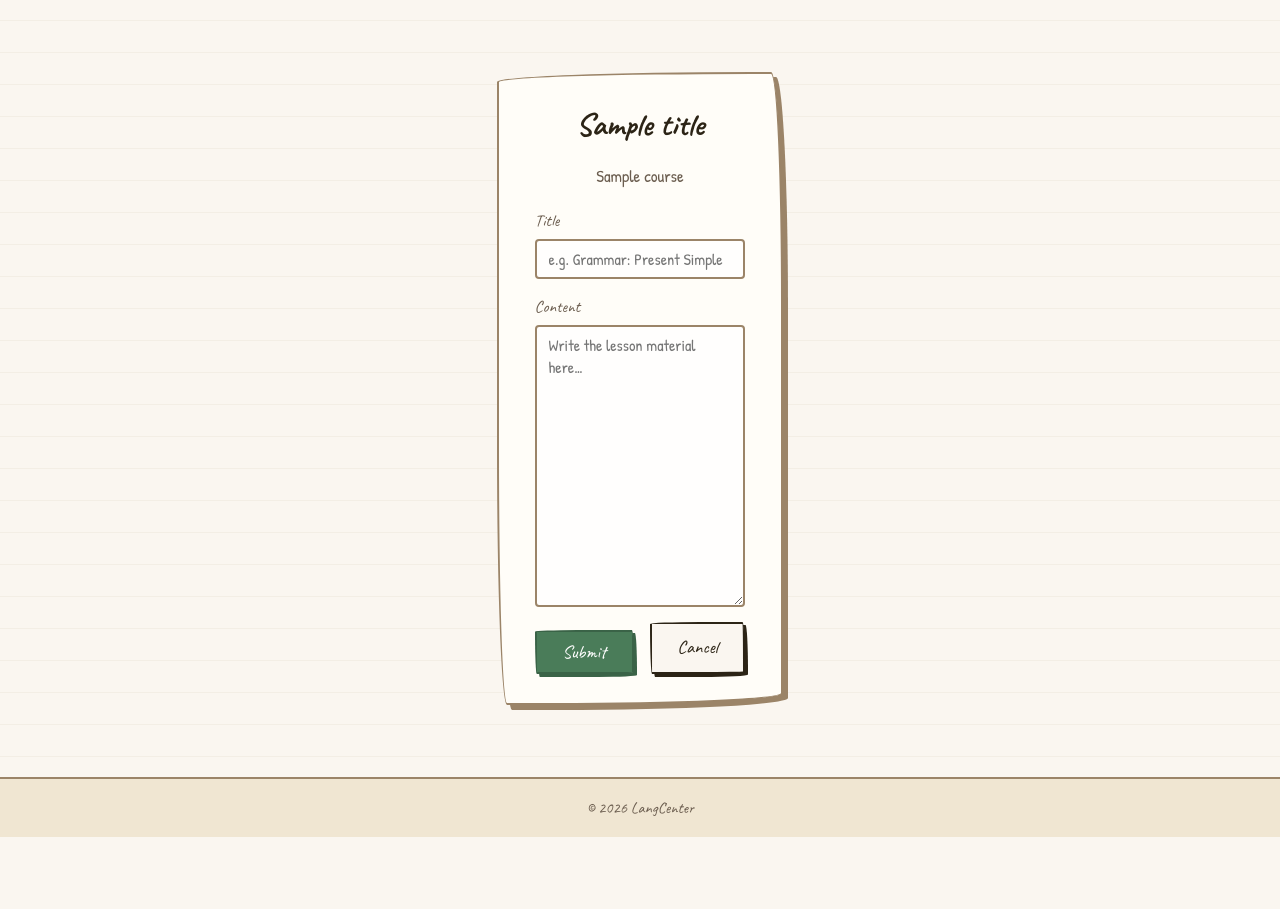
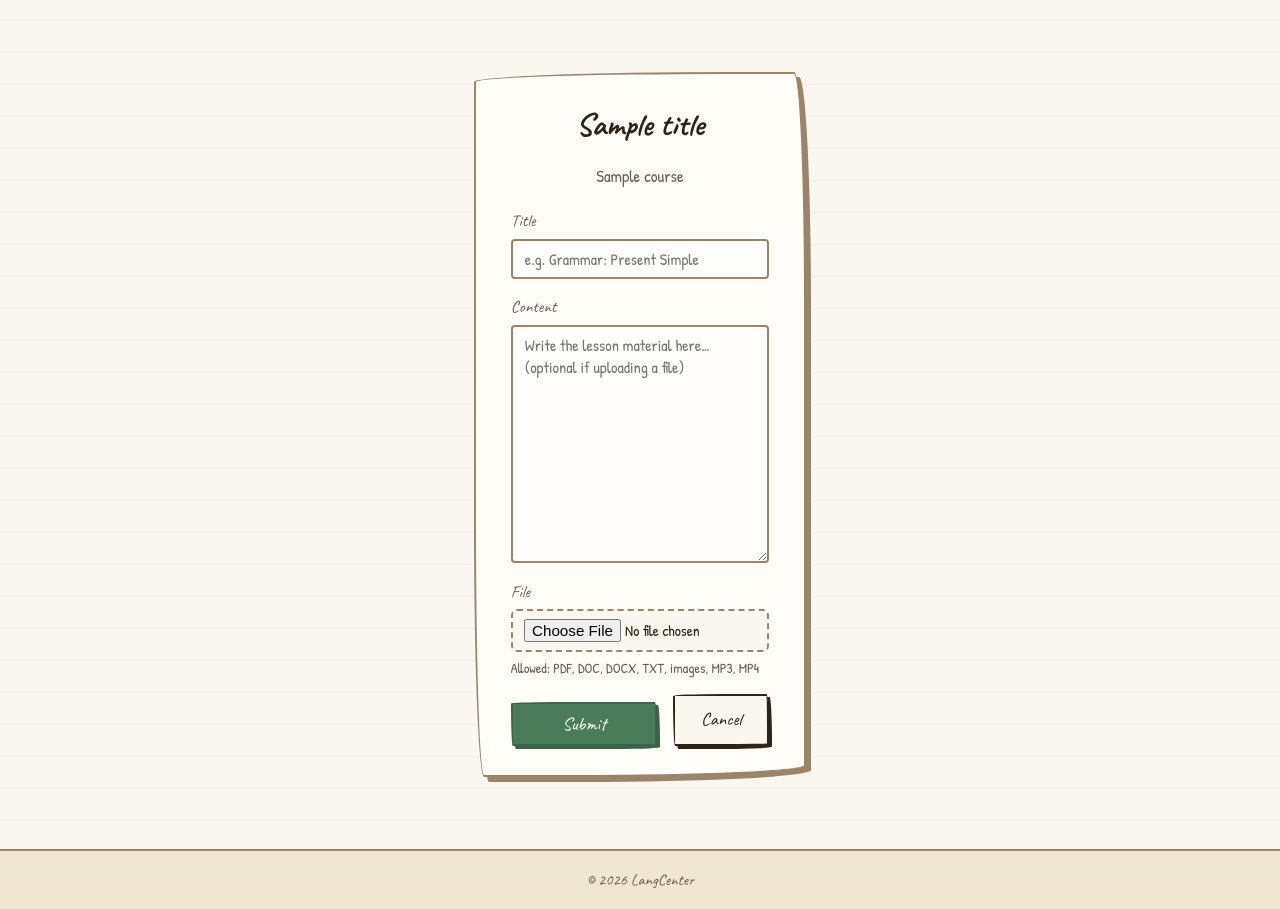
Before and after one commit to Miraz11287/foreign-language-center-webapp, a Flask app: template App/app/templates/material_form.html in a window 1280 px wide. Shown: the part 75-984 px from the top of the page. Before the commit the page ends 912 px from the top, so only its background shows below. Run offline with Flask 3, Linux system fonts and the light colour scheme; the template is opened without the code that fills it: most values are stand-ins (such as "Sample title", 1, 10 or a date in 2020); form fields are guessed from the names that the template uses.

Commit message:
feat: file upload/download for course materials Teachers and admins can attach files (PDF, DOCX, images, MP3, MP4) when creating course materials. Students see a Download button on the course detail page. Files stored in /app/uploads/materials with UUID filenames. Migration: add file_name, file_path columns; make content nullable.

```diff
--- a/App/app/models/course_material.py
+++ b/App/app/models/course_material.py
@@ -9,9 +9,13 @@ class CourseMaterial(db.Model):
     course_id = db.Column(db.Integer, db.ForeignKey('courses.id'), nullable=False)
     author_id = db.Column(db.Integer, db.ForeignKey('users.id'),   nullable=False)
     title     = db.Column(db.String(200), nullable=False)
-    content   = db.Column(db.Text, nullable=False)
+    content   = db.Column(db.Text, nullable=True)
     order     = db.Column(db.Integer, default=0)
     created_at = db.Column(db.DateTime, default=lambda: datetime.now(timezone.utc))
 
+    # file attachment (optional)
+    file_name = db.Column(db.String(255), nullable=True)
+    file_path = db.Column(db.String(500), nullable=True)
+
     course = db.relationship('Course', back_populates='materials')
     author = db.relationship('User')
--- a/App/app/static/css/style.css
+++ b/App/app/static/css/style.css
@@ -314,6 +314,20 @@ input:focus, select:focus, textarea:focus {
     font-size: .95rem;
     color: var(--ink-soft);
 }
+
+/* ─── File input ─────────────────────────────────────────────────────────── */
+.file-input {
+    display: block;
+    width: 100%;
+    padding: .5rem .7rem;
+    border: 2px dashed var(--border);
+    border-radius: 6px;
+    background: var(--paper);
+    font-family: 'Patrick Hand', sans-serif;
+    font-size: .95rem;
+    cursor: pointer;
+}
+.file-input:focus { outline: none; border-color: var(--accent); }
 
 /* ─── Notifications ──────────────────────────────────────────────────────── */
 .notif-bell {
--- a/App/app/templates/material_form.html
+++ b/App/app/templates/material_form.html
@@ -5,7 +5,7 @@
 <div class="form-card" style="max-width:680px;">
     <h1 class="form-title">{{ title }}</h1>
     <p style="text-align:center;color:var(--ink-soft);margin-bottom:1rem;">{{ course.name }}</p>
-    <form method="POST" novalidate>
+    <form method="POST" enctype="multipart/form-data" novalidate>
         {{ form.hidden_tag() }}
         <div class="form-group">
             {{ form.title.label }}
@@ -14,8 +14,14 @@
         </div>
         <div class="form-group">
             {{ form.content.label }}
-            {{ form.content(rows=12, placeholder='Write the lesson material here…') }}
+            {{ form.content(rows=10, placeholder='Write the lesson material here… (optional if uploading a file)') }}
             {% for e in form.content.errors %}<span class="form-error">{{ e }}</span>{% endfor %}
+        </div>
+        <div class="form-group">
+            {{ form.file.label }}
+            {{ form.file(class='file-input') }}
+            {% for e in form.file.errors %}<span class="form-error">{{ e }}</span>{% endfor %}
+            <small style="color:var(--ink-soft);">Allowed: PDF, DOC, DOCX, TXT, images, MP3, MP4</small>
         </div>
         <div style="display:flex;gap:1rem;margin-top:.5rem;">
             {{ form.submit(class='btn btn--primary') }}
```
Also changed, not shown: App/app/main/routes.py (+42 -3 lines), App/app/templates/course_detail.html (+14 -1 lines), App/migrations/versions/d006316edb6d_add_file_fields_to_course_material.py (added, +40 -0 lines).
